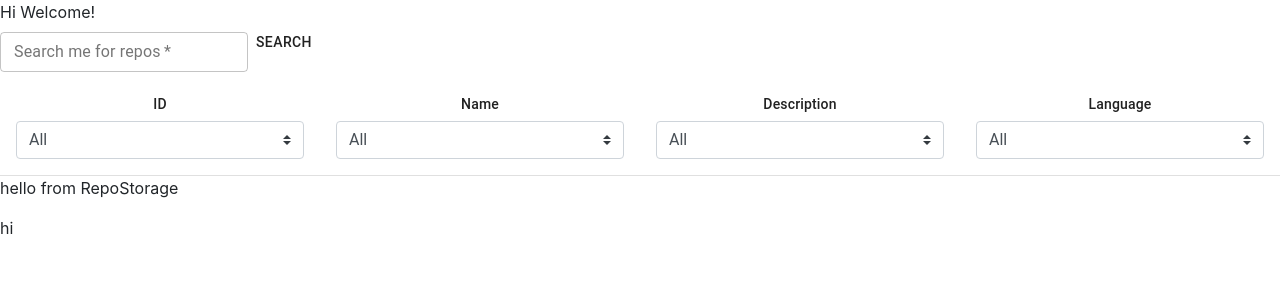
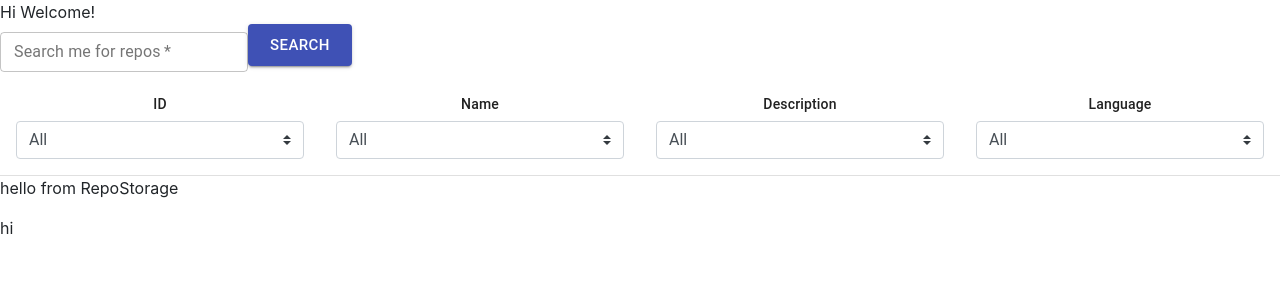
Before and after one commit to shavonnedenise/github-search-app, a React (Create React App) app: page / in a window 1280 px wide. Shown: the top 300 px of the page. Built offline with nearby package versions, Linux system fonts and the light colour scheme.

Commit message:
Worked on the button

```diff
--- a/src/components/RepoSearchForm.js
+++ b/src/components/RepoSearchForm.js
@@ -22,7 +22,14 @@ const RepoSearchForm = ({
                     onChange={onInputChange}
                     required
                />
-               <Button type="submit">Search</Button>
+               <Button
+                    type="submit"
+                    variant="contained"
+                    color="primary"
+                    size="large"
+               >
+                    Search
+               </Button>
                {error && (
                     <div style={{ color: `red` }}>
                          <p>Uh oh! An error occurred while trying to fetch from the API!</p>
```
